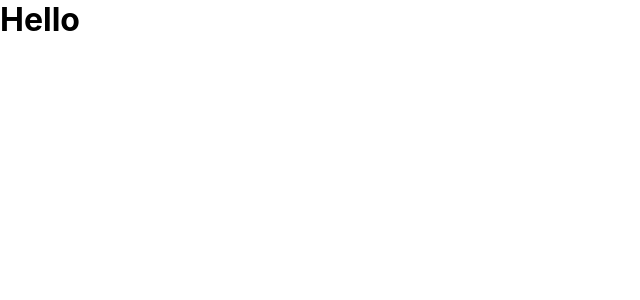
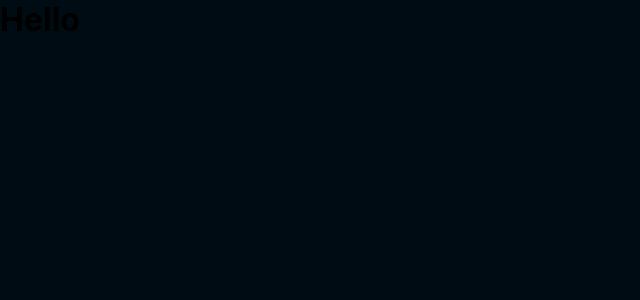
Before and after one commit to BrandonGrayson/mui-pulse-media, a React (Create React App) app: page / in a window 1280 px wide. Shown: the top 300 px of the page, without its empty margins (0-640 px from the left). Built offline with nearby package versions, Linux system fonts and the light colour scheme.

Commit message:
App file now renders the theme throughout the entire viewport with appropriate margin and padding

```diff
--- a/src/App.js
+++ b/src/App.js
@@ -8,7 +8,14 @@ import "./App.css"
 
 function App() {
   return (
+    <Box
+     sx={{
+       bgcolor: "primary.main",
+       height: "100vh"
+     }}>
       <h1>Hello</h1>
+    </Box>
+
   );
 }
 
```
